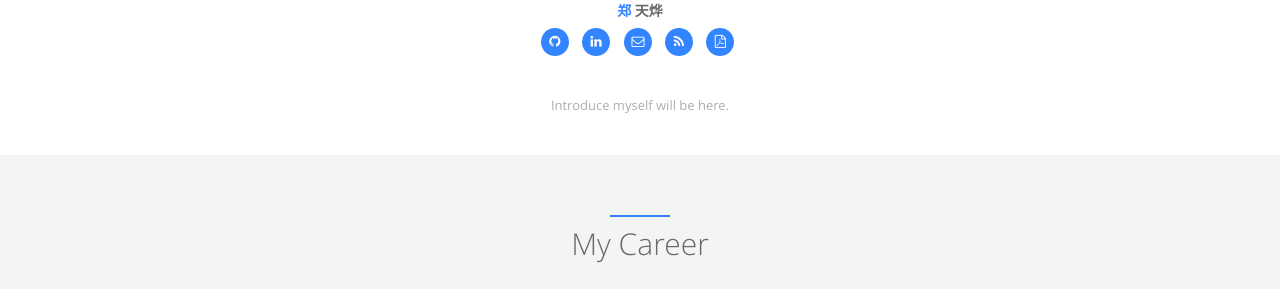
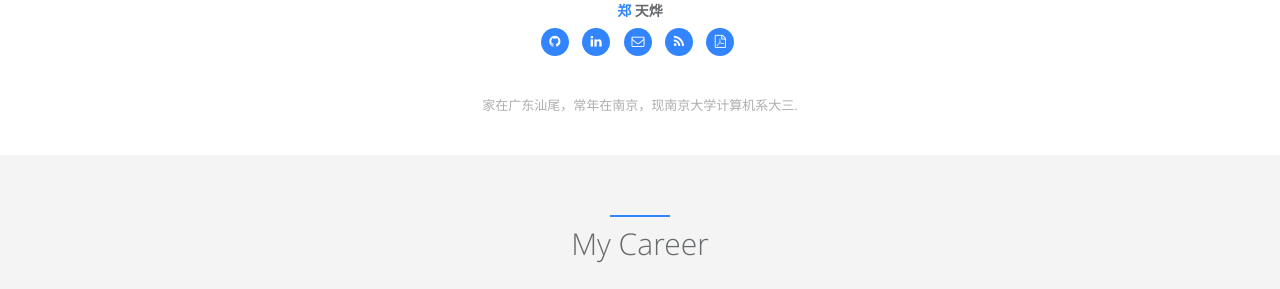
Before and after one commit to Tianye-Zheng/Tianye-Zheng.github.io, a Jekyll site: the page built from index.html, in a window 1280 px wide and 900 px high, scrolled down 563 px. Shown: the part 164-453 px from the top of the window. Built offline with Jekyll 4.4.1, drawn with Linux system fonts in a browser that asks for light colours; part of the change alters nothing that is shown.

Commit message:
Update _config.yml

```diff
--- a/_config.yml
+++ b/_config.yml
@@ -17,8 +17,8 @@ author:  # change following line to your infomation.
   avatar: /static/assets/img/landing/avatar.jpg  # upload your avatar at directory and edit it.
   github_username: Tianye-Zheng  # Leave blank if you don't have now
   linkedin_id: Tianye-Zheng # Leave blank if you don't have now
-  facebook_username: null  # Leave blank if you don't have now
-  twitter_username: null  # Leave blank if you don't have now
+  facebook_username:  # Leave blank if you don't have now
+  twitter_username:   # Leave blank if you don't have now
   email: 161220175@smail.nju.edu.cn  # Leave blank if you don't have now
   cv: http://cv.jarrekk.com  # An online CV can be printed as PDF, leave blank if you don't have now
   # skill icons are on avatar's left and right side. Reference urls are http://fontawesome.io/ and http://fizzed.com/oss/font-mfizz
@@ -28,7 +28,7 @@ author:  # change following line to your infomation.
   skill_icon2:
     - name: fa-linux
     - name: icon-apache
-  desc: Introduce myself will be here.  # Describe yourself.
+  desc: 家在广东汕尾，常年在南京，现南京大学计算机系大三.  # Describe yourself.
 
 # comment
 disqus:  # if you wanna comment feature, go to https://disqus.com/ to get your configuration; if not, comment following two lines.
```
